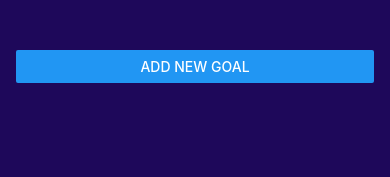
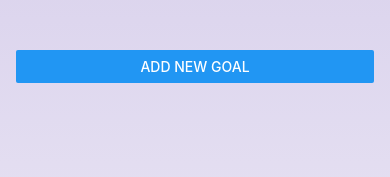
Before and after one commit to rayanaradha/React-Native-Test-app, a React Native app: screen / in a window 390 px wide. Shown: the top 177 px of the page. Built offline with nearby package versions, Linux system fonts and the light colour scheme.

Commit message:
add bottom navigation

```diff
--- a/App.js
+++ b/App.js
@@ -1,5 +1,25 @@
 import GoalPage from './Goal App/components/GoalPage';
+import { StyleSheet } from 'react-native';
+import { LinearGradient } from 'expo-linear-gradient';
+import { NativeBaseProvider } from 'native-base';
 
 export default function App() {
-  return <GoalPage />;
+  return (
+    <NativeBaseProvider>
+      <LinearGradient
+        colors={[
+          'rgba(81, 45, 168, 0.2)',
+          'rgba(255, 255, 255, 0.2), rgba(255, 255, 255, 0.2)',
+        ]}
+        style={styles.Rootcontainer}
+      >
+        <GoalPage />
+      </LinearGradient>
+    </NativeBaseProvider>
+  );
 }
+const styles = StyleSheet.create({
+  Rootcontainer: {
+    flex: 1,
+  },
+});
--- /dev/null
+++ b/Goal App/components/BottomNav.js
@@ -0,0 +1,100 @@
+import React from 'react';
+import { Box,  Icon, HStack, Center, Pressable } from 'native-base';
+import { MaterialCommunityIcons, MaterialIcons } from '@expo/vector-icons';
+
+export default function BottomNav(props) {
+  const [selected, setSelected] = React.useState(1);
+
+  function selectIcon(value){
+    setSelected(value);
+    props.onChangePage(value);
+  }
+
+  return (
+    <Box
+      flex={1}
+      safeAreaTop
+      width="100%"
+      alignSelf="center"
+    >
+      <HStack alignItems="center" >
+        <Pressable
+          cursor="pointer"
+          opacity={selected === 0 ? 1 : 0.5}
+          py="3"
+          flex={1}
+          onPress={() => selectIcon(0)}
+        >
+          <Center>
+            <Icon
+              mb="1"
+              as={
+                <MaterialCommunityIcons
+                  name={selected === 0 ? 'home' : 'home-outline'}
+                />
+              }
+              color="#7C7878"
+              size="lg"
+            />
+          </Center>
+        </Pressable>
+        <Pressable
+          cursor="pointer"
+          opacity={selected === 1 ? 1 : 0.5}
+          py="2"
+          flex={1}
+          onPress={() => selectIcon(1)}
+        >
+          <Center>
+            <Icon
+              mb="1"
+              as={<MaterialIcons name="search" />}
+              color="#7C7878"
+              size="lg"
+            />
+          </Center>
+        </Pressable>
+        <Pressable
+          cursor="pointer"
+          opacity={selected === 2 ? 1 : 0.6}
+          py="2"
+          flex={1}
+          onPress={() => selectIcon(2)}
+        >
+          <Center>
+            <Icon
+              mb="1"
+              as={
+                <MaterialCommunityIcons
+                  name={selected === 2 ? 'cart' : 'cart-outline'}
+                />
+              }
+              color="#7C7878"
+              size="lg"
+            />
+          </Center>
+        </Pressable>
+        <Pressable
+          cursor="pointer"
+          opacity={selected === 3 ? 1 : 0.5}
+          py="2"
+          flex={1}
+          onPress={() => selectIcon(3)}
+        >
+          <Center>
+            <Icon
+              mb="1"
+              as={
+                <MaterialCommunityIcons
+                  name={selected === 3 ? 'account' : 'account-outline'}
+                />
+              }
+              color="#7C7878"
+              size="lg"
+            />
+          </Center>
+        </Pressable>
+      </HStack>
+    </Box>
+  );
+}
--- /dev/null
+++ b/Goal App/components/Firstpage.js
@@ -0,0 +1,9 @@
+import { View, Text } from 'react-native';
+
+export default function FirstPage() {
+  return (
+    <View>
+      <Text>First Page</Text>
+    </View>
+  );
+}
--- a/Goal App/components/GoalPage.js
+++ b/Goal App/components/GoalPage.js
@@ -1,64 +1,52 @@
 import { useState } from 'react';
-import GoalItem from './GoalItem';
-import GoalInput from './GoalInput';
-import { StyleSheet, View, FlatList, Button } from 'react-native';
+import { StyleSheet, View } from 'react-native';
 import { StatusBar } from 'react-native';
+import BottomNav from './BottomNav';
+import HomePage from './HomePage';
+import FirstPage from './Firstpage';
+import SecondPage from './Secondpage';
+import ThirdPage from './ThirdPage ';
 
 export default function GoalPage() {
-  const [goalList, setGoalList] = useState([]);
-  const [modalVisible, setmodalVisible] = useState(false);
-
-  function startAddGoalHnadler() {
-    setmodalVisible(true);
+  const [page, setPage] = useState(0);
+  function changePage(id) {
+    setPage(id);
   }
 
-  function endAddGoalHnadler() {
-    setmodalVisible(false);
-  }
-
-  function addGoalHandler(goal) {
-    setGoalList((goalList) => [...goalList, goal]);
-  }
-
-  function deleteItemHnadler(id) {
-    setGoalList((goalList) => {
-      return goalList.filter((goal, index) => index != id);
-    });
-  }
+  const pageRender = () => {
+    switch (page) {
+      case 0:
+        return <HomePage />;
+      case 1:
+        return <FirstPage />;
+      case 2:
+        return <SecondPage />;
+      case 3:
+        return <ThirdPage />;
+      default:
+        return <HomePage />;
+    }
+  };
 
   return (
     <>
-    <StatusBar style='light'/>
-    <View style={styles.appContainer}>
-      <Button
-        title="Add New Goal"
-        onPress={startAddGoalHnadler}
-      />
-      <GoalInput onAddGoal={addGoalHandler} showModel={modalVisible} closeModel={endAddGoalHnadler}/>
-      <View style={styles.Listcontainer}>
-        <FlatList
-          data={goalList}
-          renderItem={(itemData) => {
-            return (
-              <GoalItem data={itemData} onDeleteItem={deleteItemHnadler} />
-            );
-          }}
-        />
+      <StatusBar style="light" />
+      <View style={styles.pageContainer}>{pageRender()}</View>
+      <View style={styles.Navbar}>
+        <BottomNav onChangePage={changePage} />
       </View>
-    </View>
     </>
   );
 }
 
 const styles = StyleSheet.create({
-  appContainer: {
-    paddingTop: 50,
-    paddingHorizontal: 16,
+  pageContainer: {
+    flex: 9,
+  },
+  Navbar: {
     flex: 1,
-    backgroundColor: '#1e085a'
-  },
-  Listcontainer: {
-    flex: 5,
-    paddingTop: 30,
+    borderTopColor: '#512DA8',
+    borderTopWidth: 0.3,
+    marginTop: 10,
   },
 });
--- /dev/null
+++ b/Goal App/components/HomePage.js
@@ -0,0 +1,62 @@
+import { useState } from 'react';
+import GoalItem from './GoalItem';
+import GoalInput from './GoalInput';
+import { FlatList, Button, StyleSheet, View } from 'react-native';
+
+export default function HomePage() {
+  const [goalList, setGoalList] = useState([]);
+  const [modalVisible, setmodalVisible] = useState(false);
+
+  function startAddGoalHnadler() {
+    setmodalVisible(true);
+  }
+
+  function endAddGoalHnadler() {
+    setmodalVisible(false);
+  }
+
+  function addGoalHandler(goal) {
+    setGoalList((goalList) => [...goalList, goal]);
+  }
+
+  function deleteItemHnadler(id) {
+    setGoalList((goalList) => {
+      return goalList.filter((goal, index) => index != id);
+    });
+  }
+
+  return (
+    <>
+      <View style={styles.appContainer}>
+        <Button title="Add New Goal" onPress={startAddGoalHnadler} />
+        <GoalInput
+          onAddGoal={addGoalHandler}
+          showModel={modalVisible}
+          closeModel={endAddGoalHnadler}
+        />
+      </View>
+      <View style={styles.Listcontainer}>
+        <FlatList
+          data={goalList}
+          renderItem={(itemData) => {
+            return (
+              <GoalItem data={itemData} onDeleteItem={deleteItemHnadler} />
+            );
+          }}
+        />
+      </View>
+    </>
+  );
+}
+
+const styles = StyleSheet.create({
+  appContainer: {
+    paddingTop: 50,
+    paddingHorizontal: 16,
+    flex: 1,
+  },
+  Listcontainer: {
+    flex: 8,
+    paddingTop: 10,
+  },
+});
--- /dev/null
+++ b/Goal App/components/Secondpage.js
@@ -0,0 +1,9 @@
+import { View, Text } from 'react-native';
+
+export default function SecondPage() {
+  return (
+    <View>
+      <Text>Second Page</Text>
+    </View>
+  );
+}
--- /dev/null
+++ b/Goal App/components/ThirdPage .js
@@ -0,0 +1,9 @@
+import { View, Text } from 'react-native';
+
+export default function ThirdPage() {
+  return (
+    <View>
+      <Text>Third Page</Text>
+    </View>
+  );
+}
--- a/package.json
+++ b/package.json
@@ -10,9 +10,13 @@
   },
   "dependencies": {
     "expo": "~47.0.3",
+    "expo-linear-gradient": "~12.0.1",
     "expo-status-bar": "~1.4.2",
+    "native-base": "^3.4.23",
     "react": "18.1.0",
-    "react-native": "0.70.5"
+    "react-native": "0.70.5",
+    "react-native-safe-area-context": "4.4.1",
+    "react-native-svg": "13.4.0"
   },
   "devDependencies": {
     "@babel/core": "^7.12.9"
```
Also changed, not shown: Goal App/components/GoalItem.js (+14 -10 lines), 1 other file (tests, documents, lock files or other folders).
